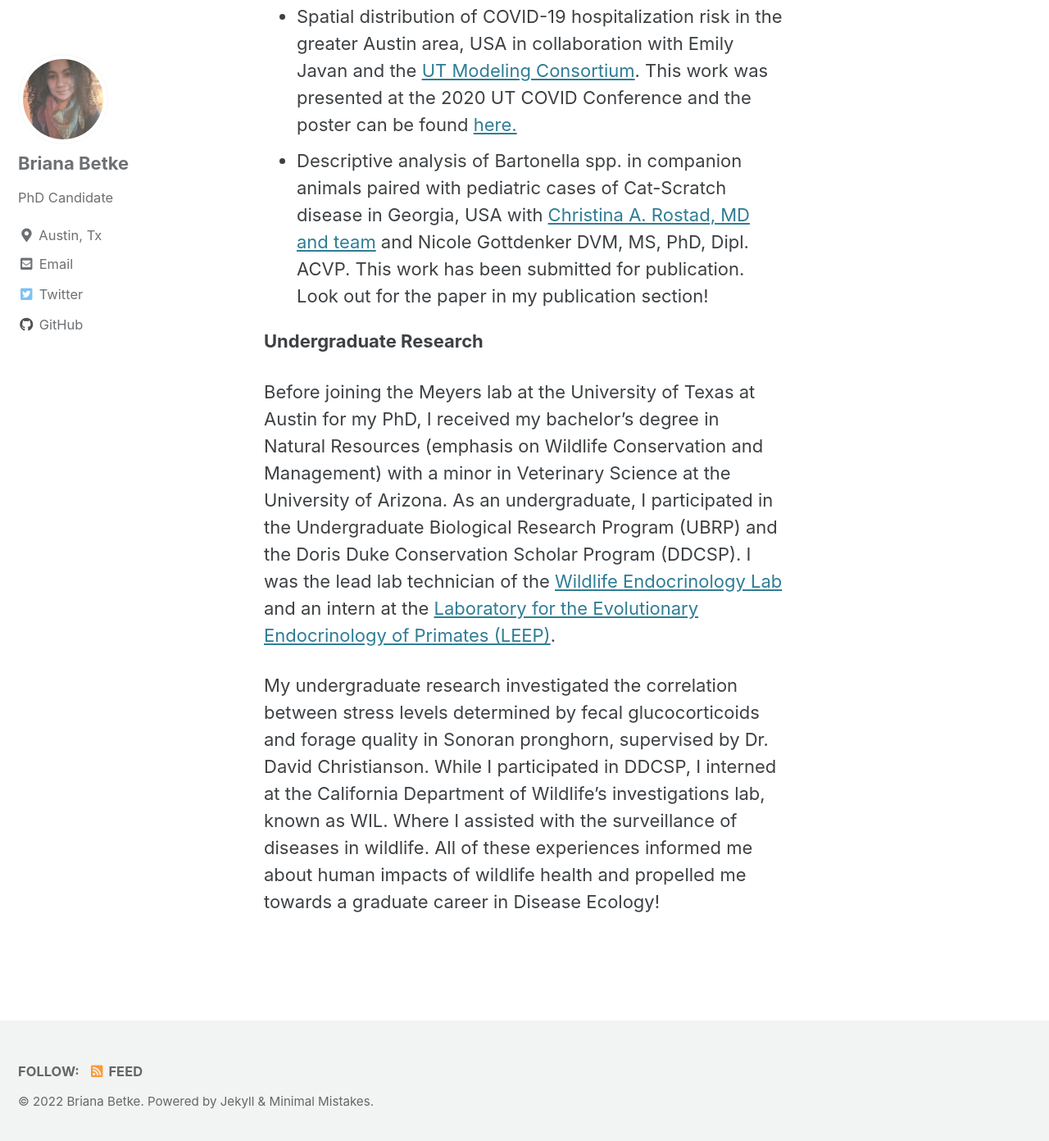
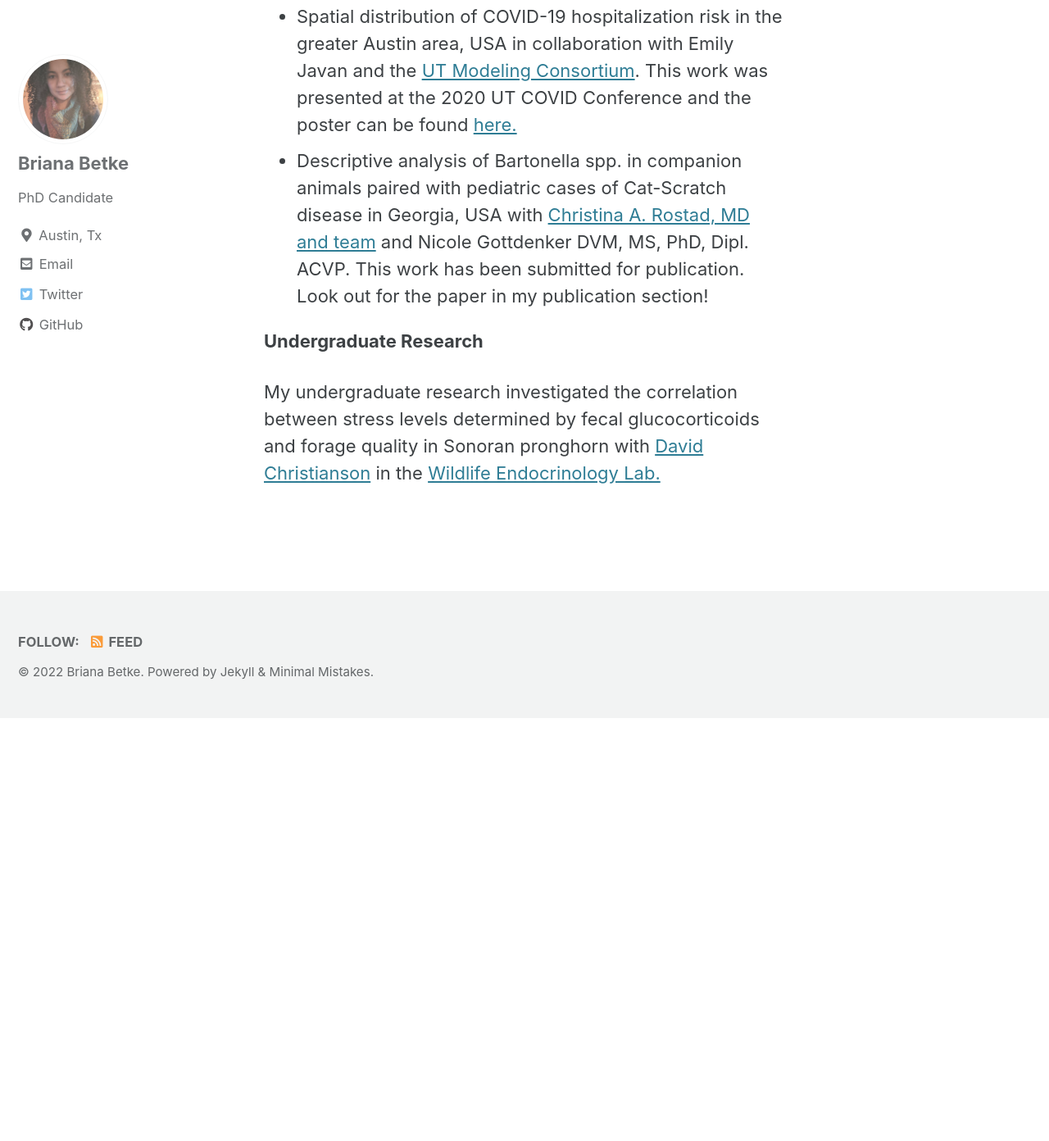
Before and after one commit to babetke/babetke.github.io, a Jekyll site: the page built from _pages/projects.md, in a window 1280 px wide and 1400 px high, scrolled down 982 px. Shown: the top 1392 px of the window at 82% size. Built offline with Jekyll 4.4.1, drawn with Linux system fonts in a browser that asks for light colours; cached includes are drawn as plain includes; after the commit the page ends 1858 px from its top, so only the background shows below that.

Commit message:
Shortening Undergraduate research project

```diff
--- a/_pages/projects.md
+++ b/_pages/projects.md
@@ -26,6 +26,4 @@
 
 **Undergraduate Research**
 
-Before joining the Meyers lab at the University of Texas at Austin for my PhD, I received my bachelor's degree in Natural Resources (emphasis on Wildlife Conservation and Management) with a minor in Veterinary Science at the University of Arizona. As an undergraduate, I participated in the Undergraduate Biological Research Program (UBRP) and the Doris Duke Conservation Scholar Program (DDCSP). I was the lead lab technician of the [Wildlife Endocrinology Lab](https://cals.arizona.edu/research/ecology/webpages/people/people.html) and an intern at the [Laboratory for the Evolutionary Endocrinology of Primates (LEEP)](https://leepanthropology.weebly.com/people.html).
-
-My undergraduate research investigated the correlation between stress levels determined by fecal glucocorticoids and forage quality in Sonoran pronghorn, supervised by Dr. David Christianson. While I participated in DDCSP, I interned at the California Department of Wildlife's investigations lab, known as WIL. Where I assisted with the surveillance of diseases in wildlife. All of these experiences informed me about human impacts of wildlife health and propelled me towards a graduate career in Disease Ecology!
+My undergraduate research investigated the correlation between stress levels determined by fecal glucocorticoids and forage quality in Sonoran pronghorn with [David Christianson](https://scholar.google.com/citations?user=nehjEWUAAAAJ&hl=en) in the [Wildlife Endocrinology Lab.](https://cals.arizona.edu/research/ecology/webpages/people/people.html)
```
